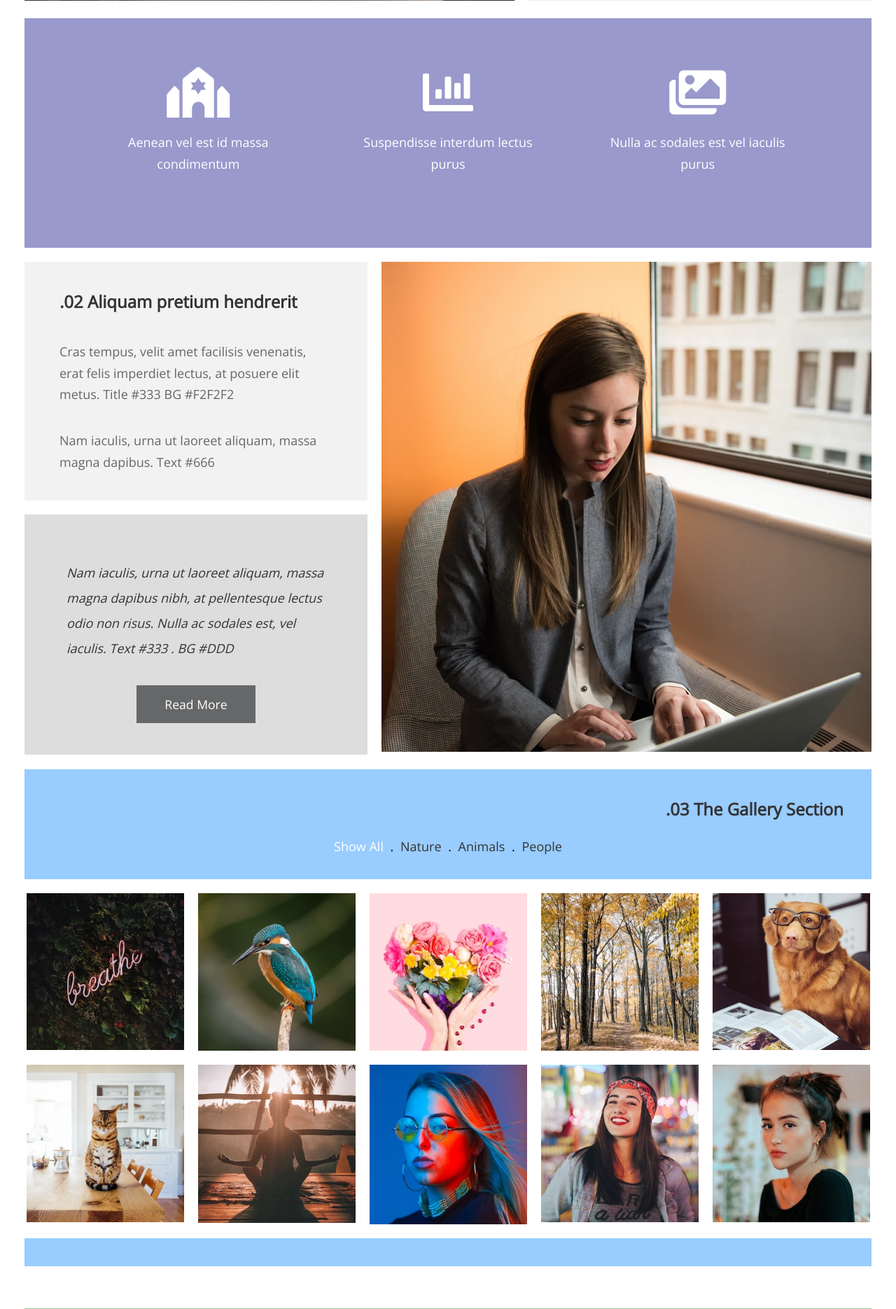
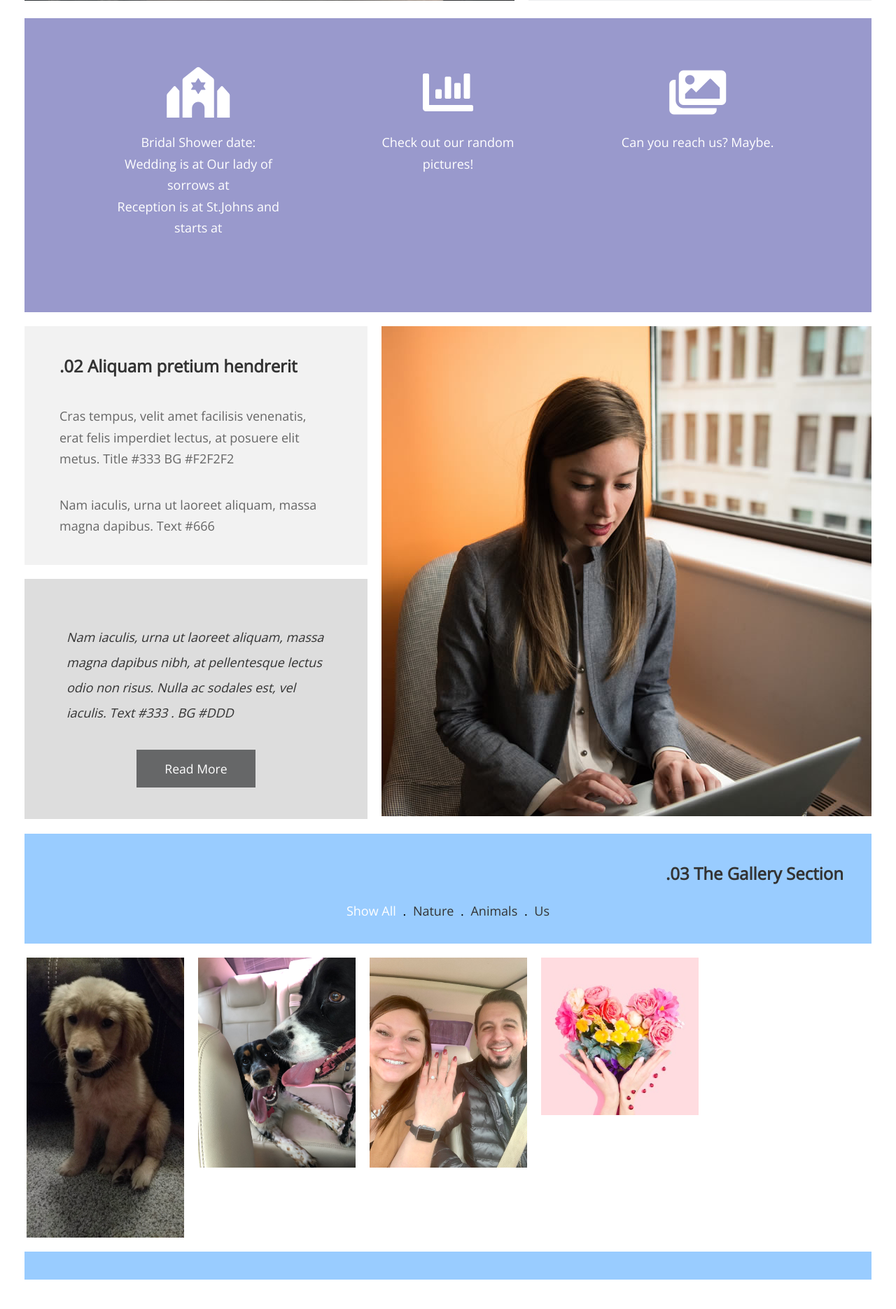
Before and after one commit to kjblanchard/devops, a Python web app: template flask/templates/index.html in a window 1280 px wide. Shown: the part 929-2799 px from the top of the page at 70% size. Run offline with Jinja, Linux system fonts and the light colour scheme; the template is opened without the code that fills it: most values are stand-ins (such as "Sample title", 1, 10 or a date in 2020); some libraries are stand-ins or nearby versions.

Commit message:
Add in our files and remove contact section, set the pull to always pull the image since we use the same tag always.

```diff
--- a/flask/templates/index.html
+++ b/flask/templates/index.html
@@ -49,12 +49,12 @@ https://templatemo.com/tm-544-comparto
                                 <span>Gallery</span>
                             </a>
                         </li>
-                        <li class="tm-nav-item">
+                        <!-- <li class="tm-nav-item">
                             <a href="#contact" class="tm-nav-link">
                                 <span class="tm-nav-text tm-mb-1">.04</span>
                                 <span class="tm-nav-text">Contact</span>
                             </a>
-                        </li>
+                        </li> -->
                     </ul>
                 </nav>
             </div>
@@ -66,9 +66,9 @@ https://templatemo.com/tm-544-comparto
                 </div>
                 <article class="tm-section-1-r tm-bg-color-8">
                     <h2 class="tm-mb-2 tm-title-color">Hello from Melissa and Kevin</h2>
-                    <p>We are getting married on January 21 2023</p>
+                    <p>We are getting married on January 21 2023!!</p>
                     <p>That is in {{ days }} days</p>
-                    <p>Nunc sed gravida elit. Curabitur rutrum elit id lobortis viverra. Fusce at libero dui.</p>
+                    <p>We're super excited and hope that you are too.</p>
 
                     <a href="#services" class="tm-btn tm-btn-1 tm-link-to-services">More Detail</a>
                 </article>
@@ -79,7 +79,7 @@ https://templatemo.com/tm-544-comparto
                 <div class="tm-icon-inner">
                     <a href="#services">
                         <i class="fas fa-synagogue fa-4x tm-mb-1"></i>
-                        <p>Aenean vel est id massa condimentum</p>
+                        <p>Bridal Shower date:  <br> Wedding is at Our lady of sorrows at <br> Reception is at St.Johns and starts at <br></p>
                     </a>
                 </div>
             </div>
@@ -87,7 +87,7 @@ https://templatemo.com/tm-544-comparto
                 <div class="tm-icon-inner">
                     <a href="#gallery">
                         <i class="fas fa-chart-bar fa-4x tm-mb-1"></i>
-                        <p>Suspendisse interdum lectus purus</p>
+                        <p>Check out our random pictures!</p>
                     </a>
                 </div>
             </div>
@@ -95,7 +95,7 @@ https://templatemo.com/tm-544-comparto
                 <div class="tm-icon-inner">
                     <a href="#contact">
                         <i class="fas fa-images fa-4x tm-mb-1"></i>
-                        <p>Nulla ac sodales est vel iaculis purus</p>
+                        <p>Can you reach us? Maybe.</p>
                     </a>
                 </div>
             </div>
@@ -125,134 +125,69 @@ https://templatemo.com/tm-544-comparto
                     <li><a role="button" href="#" class="active" data-filter="*">Show All</a></li>
                     . <li><a role="button" href="#" data-filter=".nature">Nature</a></li>
                     . <li><a role="button" href="#" data-filter=".animals">Animals</a></li>
-                    . <li><a role="button" href="#" data-filter=".people">People</a></li>
+                    . <li><a role="button" href="#" data-filter=".people">Us</a></li>
                 </ul>
             </div>
             <div class="tm-gallery-outer">
                 <div class="tm-gallery" id="tm-gallery">
                     <div class="tm-gallery-item nature">
                         <figure class="effect-bubba">
-                            <img src="img/gallery/gallery-item-01.jpg" alt="Gallery item" class="tm-img-responsive" />
+                            <img src="static/img/us/baby-milo.jpeg" alt="Gallery item"
+                                class="tm-img-responsive" />
                             <figcaption>
-                                <h2>Too <span>CSS</span></h2>
-                                <p>It is a great blog you should explore.</p>
-                                <a href="#">View more</a>
+                                <h2>Milo</h2>
+                                <p>As a baby</p>
+                                <!-- <a href="#">View more</a> -->
                             </figcaption>
                         </figure>
                     </div>
                     <div class="tm-gallery-item animals">
                         <figure class="effect-bubba">
-                            <img src="static/img/gallery/gallery-item-02.jpg" alt="Gallery item"
+                            <img src="static/img/us/charlie-lucy-car.jpeg" alt="Gallery item"
                                 class="tm-img-responsive" />
                             <figcaption>
-                                <h2>Templates</h2>
-                                <p>A paragraph</p>
-                                <a href="#">View more</a>
-                            </figcaption>
-                        </figure>
-                    </div>
-                    <div class="tm-gallery-item nature">
-                        <figure class="effect-bubba">
-                            <img src="static/img/gallery/gallery-item-03.jpg" alt="Gallery item"
-                                class="tm-img-responsive" />
-                            <figcaption>
-                                <h2>Web <span>Design</span></h2>
-                                <p>This is our special design work.</p>
-                                <a href="#">View more</a>
-                            </figcaption>
-                        </figure>
-                    </div>
-                    <div class="tm-gallery-item nature">
-                        <figure class="effect-bubba">
-                            <img src="static/img/gallery/gallery-item-04.jpg" alt="Gallery item"
-                                class="tm-img-responsive" />
-                            <figcaption>
-                                <h2>Free <span>HTML</span></h2>
-                                <p>HTML layouts are easy to edit.</p>
-                                <a href="#">View more</a>
-                            </figcaption>
-                        </figure>
-                    </div>
-                    <div class="tm-gallery-item animals">
-                        <figure class="effect-bubba">
-                            <img src="static/img/gallery/gallery-item-05.jpg" alt="Gallery item"
-                                class="tm-img-responsive" />
-                            <figcaption>
-                                <h2>Just <span>Art</span></h2>
-                                <p>You can create your own art website.</p>
-                                <a href="#">View more</a>
-                            </figcaption>
-                        </figure>
-                    </div>
-                    <div class="tm-gallery-item animals">
-                        <figure class="effect-bubba">
-                            <img src="static/img/gallery/gallery-item-06.jpg" alt="Gallery item"
-                                class="tm-img-responsive" />
-                            <figcaption>
-                                <h2>Pro <span>Display</span></h2>
-                                <p>You can make your artwork gallery.</p>
-                                <a href="#">View more</a>
-                            </figcaption>
-                        </figure>
-                    </div>
-                    <div class="tm-gallery-item peopl">
-                        <figure class="effect-bubba">
-                            <img src="static/img/gallery/gallery-item-07.jpg" alt="Gallery item"
-                                class="tm-img-responsive" />
-                            <figcaption>
-                                <h2>The <span>Nature</span></h2>
-                                <p>You can create your own HTML website.</p>
+                                <h2>Charlie and Lucy</h2>
+                                <p>In the car</p>
                                 <a href="#">View more</a>
                             </figcaption>
                         </figure>
                     </div>
                     <div class="tm-gallery-item people">
                         <figure class="effect-bubba">
-                            <img src="static/img/gallery/gallery-item-08.jpg" alt="Gallery item"
+                            <img src="static/img/us/engaged.jpeg" alt="Gallery item"
                                 class="tm-img-responsive" />
                             <figcaption>
-                                <h2>Color <span>Art</span></h2>
-                                <p>You can create your own CSS website.</p>
-                                <a href="#">View more</a>
+                                <h2>First engaged photo</h2>
+                                <p>We in love</p>
+                                <!-- <a href="#">View more</a> -->
                             </figcaption>
                         </figure>
                     </div>
                     <div class="tm-gallery-item people">
                         <figure class="effect-bubba">
-                            <img src="static/img/gallery/gallery-item-09.jpg" alt="Gallery item"
+                            <img src="static/img/us/heart-art.jpg" alt="Gallery item"
                                 class="tm-img-responsive" />
                             <figcaption>
-                                <h2>Take it <span>easy</span></h2>
-                                <p>You can create your own art gallery.</p>
-                                <a href="#">View more</a>
-                            </figcaption>
-                        </figure>
-                    </div>
-                    <div class="tm-gallery-item people">
-                        <figure class="effect-bubba">
-                            <img src="static/img/gallery/gallery-item-10.jpg" alt="Gallery item"
-                                class="tm-img-responsive" />
-                            <figcaption>
-                                <h2>Share <span>This</span></h2>
-                                <p>You can make your own image gallery.</p>
-                                <a href="#">View more</a>
+                                <h2>What a cool heart</h2>
+                                <p>We made this</p>
+                                <!-- <a href="#">View more</a> -->
                             </figcaption>
                         </figure>
                     </div>
                 </div>
             </div>
         </section> <!-- Gallery -->
-        <section id="contact" class="tm-bg-color-5 tm-mb-3">
+        <!-- <section id="contact" class="tm-bg-color-5 tm-mb-3">
             <h2 class="tm-text-white tm-contact-title">.04 Contact Us</h2>
             <div class="tm-bg-color-white tm-contact-main">
                 <div class="map-outer">
                     <div class="gmap-canvas">
-                        <!-- How to change your own map point
+                        How to change your own map point
                             1. Go to Google Maps
                             2. Click on your location point
                             3. Click "Share" and choose "Embed map" tab
                             4. Copy only URL and paste it within the src="" field below
-                        -->
+
                         <iframe width="100%" height="400" id="gmap-canvas"
                             src="https://maps.google.com/maps?q=Av.+Lúcio+Costa,+Rio+de+Janeiro+-+RJ,+Brazil&t=&z=13&ie=UTF8&iwloc=&output=embed"
                             frameborder="0" scrolling="no" marginheight="0" marginwidth="0"></iframe>
@@ -286,16 +221,15 @@ https://templatemo.com/tm-544-comparto
                     </div>
                 </div>
             </div>
-        </section>
+        </section> -->
         <div class="tm-mb-4 text-center tm-social-s">
-            <a href="https://fb.com/templatemo" class="tm-social-link"><i
+            <a href="https://fb.com/melissahaapala" class="tm-social-link"><i
                     class="fab fa-facebook tm-social-icon"></i></a>
-            <a href="https://instagram.com" class="tm-social-link"><i class="fab fa-instagram tm-social-icon"></i></a>
-            <a href="https://twitter.com" class="tm-social-link"><i class="fab fa-twitter tm-social-icon"></i></a>
-            <a href="https://youtube.com" class="tm-social-link"><i class="fab fa-youtube tm-social-icon"></i></a>
+            <a href="https://instagram.com/melissa_haapala" class="tm-social-link"><i class="fab fa-instagram tm-social-icon"></i></a>
+            <a href="https://github.com/kjblanchard" class="tm-social-link"><i class="fab fa-github tm-social-icon"></i></a>
         </div>
         <footer class="text-center tm-mb-1">
-            <p>This is the footer</p>
+            <p> &copy; {{ footer }}</p>
         </footer>
     </div> <!-- .container -->
     <script src="static/js/jquery.min.js"></script> <!-- https://jquery.com/download/ -->
--- a/k8s/deployment.yml
+++ b/k8s/deployment.yml
@@ -17,6 +17,7 @@ spec:
       containers:
         - name: flask-webapp
           image: enf3rno/sg_flask:dev
+          imagePullPolicy: Always
           resources:
             requests:
               memory: "512Mi"
```
Also changed, not shown: flask/main.py (+10 -2 lines), flask/static/img/gallery/gallery-item-01.jpg (deleted), flask/static/img/gallery/gallery-item-02.jpg (deleted), flask/static/img/gallery/gallery-item-04.jpg (deleted), flask/static/img/gallery/gallery-item-05.jpg (deleted), flask/static/img/gallery/gallery-item-06.jpg (deleted), flask/static/img/gallery/gallery-item-07.jpg (deleted), flask/static/img/gallery/gallery-item-08.jpg (deleted), flask/static/img/gallery/gallery-item-09.jpg (deleted), flask/static/img/gallery/gallery-item-10.jpg (deleted), flask/static/img/us/baby-milo.jpeg (added), flask/static/img/us/charlie-lucy-car.jpeg (added), flask/static/img/us/engaged.jpeg (added), flask/static/img/us/heart-art.jpg (renamed from flask/static/img/gallery/gallery-item-03.jpg).
